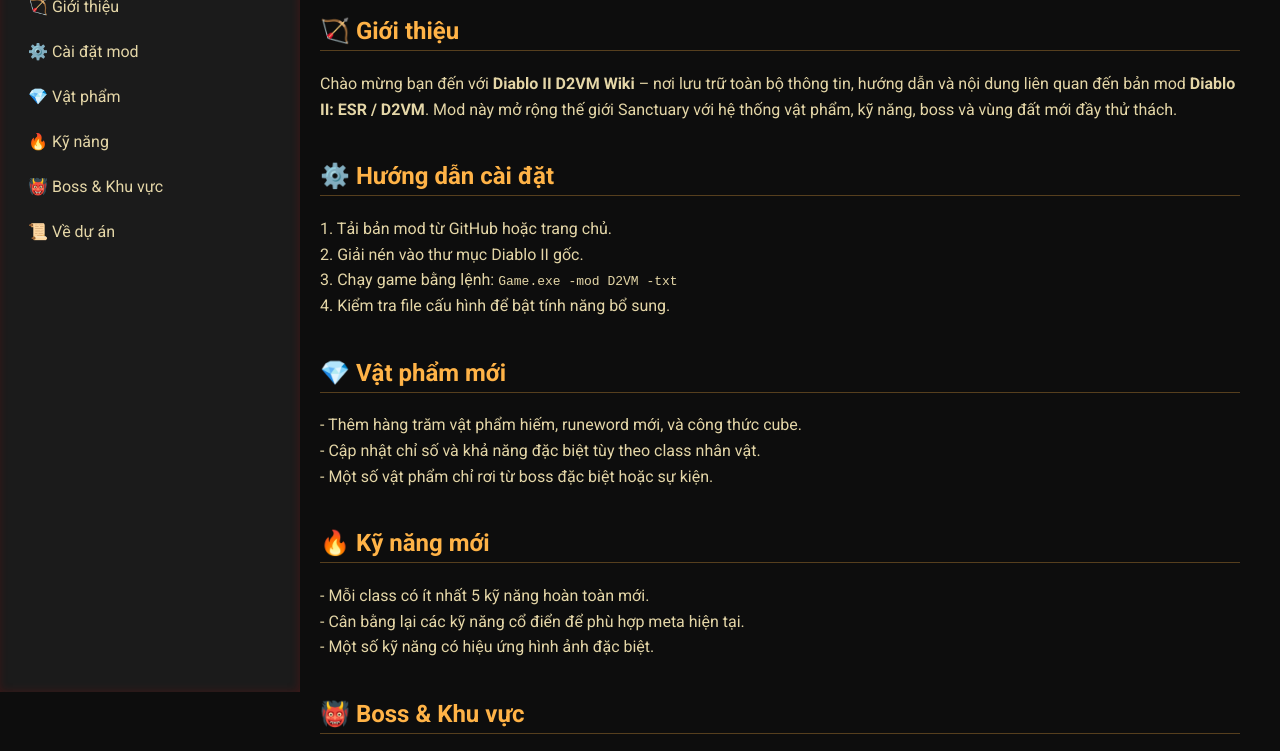
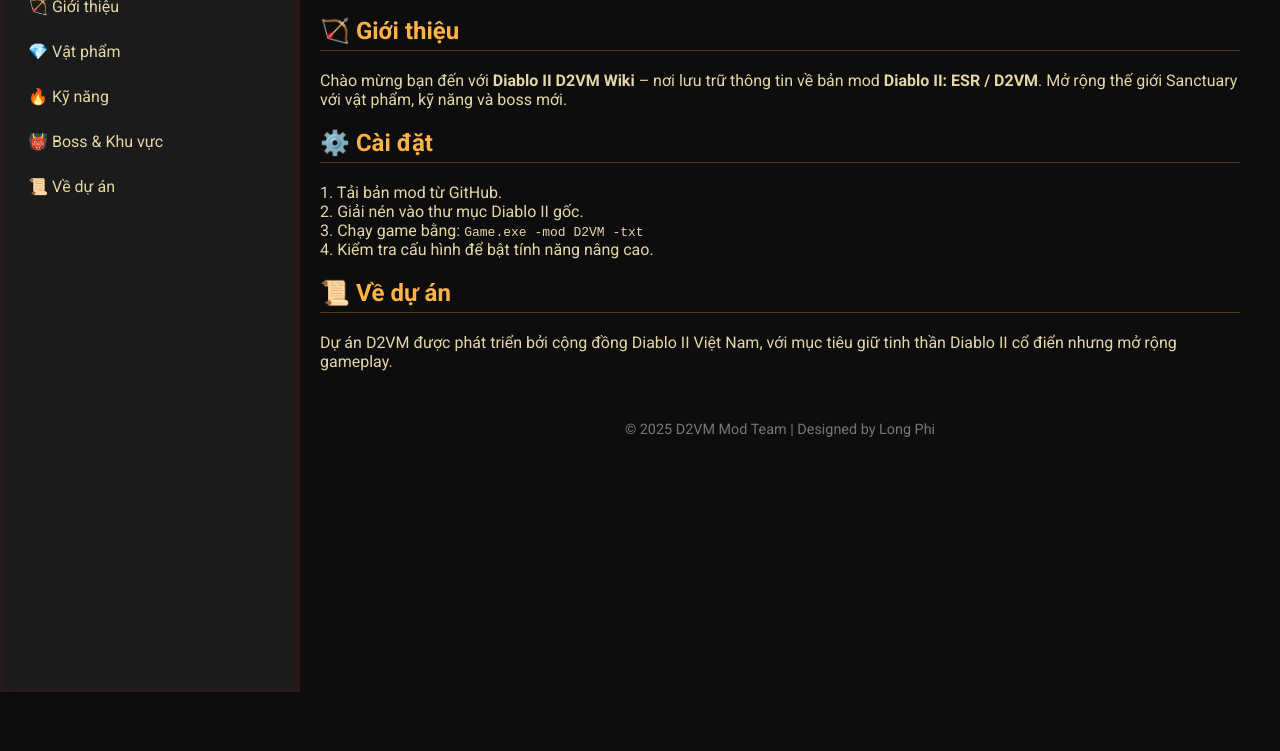
Before and after one commit to Diablo2VietMods/D2VM-Wiki, a plain HTML site: page index.html in a window 1280 px wide. Shown: the part 108-859 px from the top of the page. After the commit the page ends 800 px from the top, so only its background shows below. Drawn offline with Linux system fonts and the light colour scheme.

Commit message:
Update index.html

```diff
--- a/index.html
+++ b/index.html
@@ -4,177 +4,41 @@
   <meta charset="UTF-8" />
   <meta name="viewport" content="width=device-width, initial-scale=1.0" />
   <title>Diablo II D2VM Wiki</title>
-
-  <!-- Font mới: Gothic cổ điển nhưng dễ đọc -->
   <link href="https://fonts.googleapis.com/css2?family=Cinzel+Decorative:wght@700&family=Roboto:wght@300;400;700&display=swap" rel="stylesheet">
-
-  <style>
-    body {
-      margin: 0;
-      background-color: #0d0d0d;
-      color: #e4d6a7;
-      font-family: 'Roboto', sans-serif;
-      display: flex;
-      min-height: 100vh;
-    }
-
-    /* Sidebar */
-    nav {
-      background-color: #1b1b1b;
-      width: 260px;
-      padding: 20px;
-      box-shadow: inset -1px 0 10px rgba(255, 0, 0, 0.15);
-      position: fixed;
-      top: 0;
-      bottom: 0;
-      left: 0;
-      overflow-y: auto;
-    }
-
-    nav h2 {
-      font-family: 'Cinzel Decorative', cursive;
-      color: #ffb347;
-      text-shadow: 0 0 6px #ff4500;
-      text-align: center;
-      margin-bottom: 15px;
-      font-size: 1.6rem;
-    }
-
-    nav a {
-      display: block;
-      color: #e4d6a7;
-      text-decoration: none;
-      margin: 10px 0;
-      padding: 8px;
-      border-radius: 4px;
-      transition: background 0.3s, color 0.3s;
-    }
-
-    nav a:hover {
-      background-color: rgba(255, 69, 0, 0.2);
-      color: #fff;
-    }
-
-    /* Main content */
-    main {
-      margin-left: 280px;
-      padding: 40px;
-      flex: 1;
-    }
-
-    header {
-      font-family: 'Cinzel Decorative', cursive;
-      font-size: 3rem;
-      color: #ffb347;
-      text-shadow: 0 0 10px #ff4500;
-      text-align: center;
-      margin-bottom: 20px;
-      letter-spacing: 2px;
-    }
-
-    .section {
-      margin-bottom: 40px;
-    }
-
-    h2 {
-      color: #ffb347;
-      border-bottom: 1px solid rgba(255, 180, 71, 0.3);
-      padding-bottom: 5px;
-    }
-
-    p {
-      line-height: 1.6;
-    }
-
-    footer {
-      text-align: center;
-      margin-top: 50px;
-      font-size: 0.9em;
-      color: #777;
-    }
-
-    /* Scrollbar styling */
-    ::-webkit-scrollbar {
-      width: 8px;
-    }
-    ::-webkit-scrollbar-thumb {
-      background: #444;
-      border-radius: 10px;
-    }
-  </style>
+  <link rel="stylesheet" href="style.css">
 </head>
 <body>
   <nav>
     <h2>Diablo II Wiki</h2>
-    <a href="#intro">🏹 Giới thiệu</a>
-    <a href="#install">⚙️ Cài đặt mod</a>
-    <a href="#items">💎 Vật phẩm</a>
-    <a href="#skills">🔥 Kỹ năng</a>
-    <a href="#bosses">👹 Boss & Khu vực</a>
+    <a href="index.html">🏹 Giới thiệu</a>
+    <a href="items.html">💎 Vật phẩm</a>
+    <a href="skills.html">🔥 Kỹ năng</a>
+    <a href="bosses.html">👹 Boss & Khu vực</a>
     <a href="#about">📜 Về dự án</a>
   </nav>
 
   <main>
     <header>Diablo II D2VM Mod Wiki</header>
 
-    <section id="intro" class="section">
+    <section>
       <h2>🏹 Giới thiệu</h2>
-      <p>
-        Chào mừng bạn đến với <b>Diablo II D2VM Wiki</b> – nơi lưu trữ toàn bộ thông tin, hướng dẫn và nội dung
-        liên quan đến bản mod <b>Diablo II: ESR / D2VM</b>.
-        Mod này mở rộng thế giới Sanctuary với hệ thống vật phẩm, kỹ năng, boss và vùng đất mới đầy thử thách.
-      </p>
+      <p>Chào mừng bạn đến với <b>Diablo II D2VM Wiki</b> – nơi lưu trữ thông tin về bản mod <b>Diablo II: ESR / D2VM</b>. Mở rộng thế giới Sanctuary với vật phẩm, kỹ năng và boss mới.</p>
     </section>
 
-    <section id="install" class="section">
-      <h2>⚙️ Hướng dẫn cài đặt</h2>
-      <p>
-        1. Tải bản mod từ GitHub hoặc trang chủ. <br>
-        2. Giải nén vào thư mục Diablo II gốc. <br>
-        3. Chạy game bằng lệnh: <code>Game.exe -mod D2VM -txt</code> <br>
-        4. Kiểm tra file cấu hình để bật tính năng bổ sung.
-      </p>
+    <section>
+      <h2>⚙️ Cài đặt</h2>
+      <p>1. Tải bản mod từ GitHub.<br>
+      2. Giải nén vào thư mục Diablo II gốc.<br>
+      3. Chạy game bằng: <code>Game.exe -mod D2VM -txt</code><br>
+      4. Kiểm tra cấu hình để bật tính năng nâng cao.</p>
     </section>
 
-    <section id="items" class="section">
-      <h2>💎 Vật phẩm mới</h2>
-      <p>
-        - Thêm hàng trăm vật phẩm hiếm, runeword mới, và công thức cube.<br>
-        - Cập nhật chỉ số và khả năng đặc biệt tùy theo class nhân vật.<br>
-        - Một số vật phẩm chỉ rơi từ boss đặc biệt hoặc sự kiện.
-      </p>
+    <section id="about">
+      <h2>📜 Về dự án</h2>
+      <p>Dự án D2VM được phát triển bởi cộng đồng Diablo II Việt Nam, với mục tiêu giữ tinh thần Diablo II cổ điển nhưng mở rộng gameplay.</p>
     </section>
 
-    <section id="skills" class="section">
-      <h2>🔥 Kỹ năng mới</h2>
-      <p>
-        - Mỗi class có ít nhất 5 kỹ năng hoàn toàn mới.<br>
-        - Cân bằng lại các kỹ năng cổ điển để phù hợp meta hiện tại.<br>
-        - Một số kỹ năng có hiệu ứng hình ảnh đặc biệt.
-      </p>
-    </section>
-
-    <section id="bosses" class="section">
-      <h2>👹 Boss & Khu vực</h2>
-      <p>
-        - Thêm nhiều khu vực ẩn (Secret Areas).<br>
-        - Boss có AI và cơ chế chiến đấu riêng biệt.<br>
-        - Khiêu chiến boss để nhận vật phẩm độc quyền và phần thưởng đặc biệt.
-      </p>
-    </section>
-
-    <section id="about" class="section">
-      <h2>📜 Về dự án</h2>
-      <p>
-        Dự án <b>D2VM</b> được phát triển bởi cộng đồng người hâm mộ Diablo II Việt Nam.
-        Mục tiêu: Giữ nguyên tinh thần Diablo II cổ điển nhưng mở rộng thế giới và thử thách hơn.
-        Mọi đóng góp, phản hồi và ý tưởng đều được chào đón tại <a href="https://github.com/Diablo2VietMods/D2VM-Wiki" style="color:#ffb347;">GitHub Repo</a>.
-      </p>
-    </section>
-
-    <footer>
-      © 2025 D2VM Mod Team | Designed by Long Phi
-    </footer>
+    <footer>© 2025 D2VM Mod Team | Designed by Long Phi</footer>
   </main>
 </body>
 </html>
```
